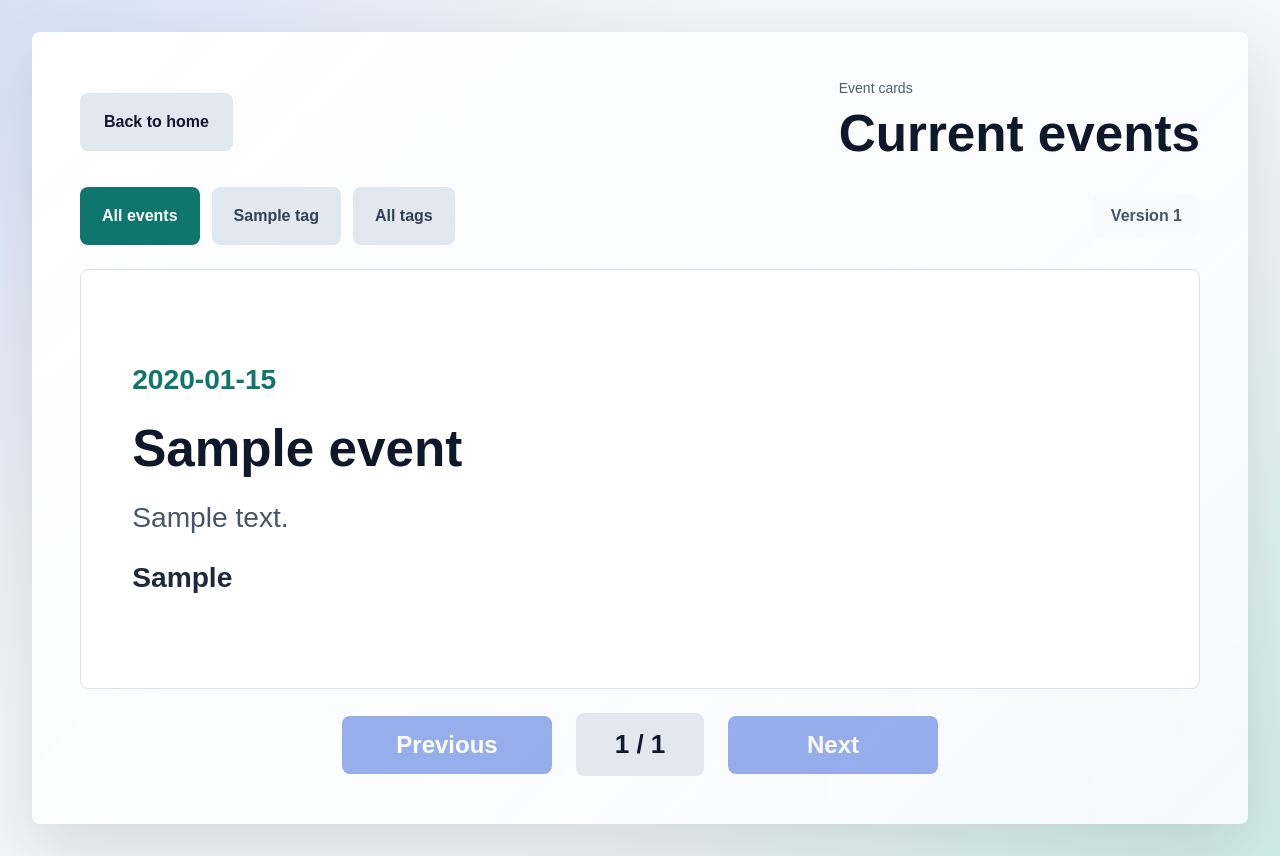
After one commit to German7464/Kiosk_v001, a Flask app: page /kiosk/events in a window 1280 px wide. The commit adds this page. Run offline with Flask 3, Linux system fonts and the light colour scheme; data comes from the database, SQL or seed files in the repository; tables that the repository leaves empty hold one stand-in row (values such as "Sample post").

Commit message:
Add kiosk events page

```diff
--- a/kiosk/app.py
+++ b/kiosk/app.py
@@ -16,6 +16,10 @@ def create_app():
     def kiosk_home():
         return render_template("kiosk_home.html")
 
+    @app.get("/kiosk/events")
+    def kiosk_events():
+        return render_template("kiosk_events.html")
+
     @app.get("/preview")
     def preview():
         return render_template("preview.html")
--- a/kiosk/static/css/base.css
+++ b/kiosk/static/css/base.css
@@ -169,6 +169,273 @@ h1 {
     }
 }
 
+.events-screen {
+    position: relative;
+    width: min(100%, 1240px);
+    min-height: min(820px, calc(100vh - 64px));
+    display: grid;
+    grid-template-rows: auto auto 1fr auto;
+    gap: 24px;
+    padding: clamp(24px, 4vw, 48px);
+    border-radius: 8px;
+    background:
+        linear-gradient(135deg, rgba(255, 255, 255, 0.98), rgba(248, 250, 252, 0.92)),
+        repeating-linear-gradient(90deg, rgba(15, 118, 110, 0.07) 0 1px, transparent 1px 88px),
+        repeating-linear-gradient(0deg, rgba(29, 78, 216, 0.06) 0 1px, transparent 1px 88px);
+    box-shadow: 0 24px 70px rgba(31, 41, 55, 0.14);
+    animation: screen-enter 360ms ease-out both;
+}
+
+.events-header,
+.events-toolbar,
+.events-controls,
+.tags-modal-header {
+    display: flex;
+    align-items: center;
+}
+
+.events-header {
+    justify-content: space-between;
+    gap: 24px;
+}
+
+.events-header h1 {
+    font-size: clamp(38px, 4vw, 62px);
+    color: #0f172a;
+}
+
+.back-action,
+.nav-button,
+.tag-button,
+.close-button {
+    min-height: 58px;
+    border: 0;
+    border-radius: 8px;
+    font: inherit;
+    font-weight: 700;
+    cursor: pointer;
+}
+
+.back-action {
+    display: inline-flex;
+    align-items: center;
+    justify-content: center;
+    padding: 0 24px;
+    color: #0f172a;
+    background: #e2e8f0;
+    text-decoration: none;
+}
+
+.admin-transition {
+    position: absolute;
+    width: 96px;
+    height: 96px;
+    top: 0;
+    right: 0;
+    overflow: hidden;
+    opacity: 0;
+    color: transparent;
+}
+
+.events-toolbar {
+    justify-content: space-between;
+    gap: 20px;
+}
+
+.tag-filter-area,
+.tag-list {
+    display: flex;
+    align-items: center;
+    gap: 12px;
+    flex-wrap: wrap;
+}
+
+.tag-button {
+    padding: 0 22px;
+    color: #334155;
+    background: #e2e8f0;
+}
+
+.tag-button.active {
+    color: #ffffff;
+    background: #0f766e;
+}
+
+.version-badge {
+    flex: 0 0 auto;
+    padding: 14px 18px;
+    border-radius: 8px;
+    color: #475569;
+    background: #f8fafc;
+    font-weight: 700;
+}
+
+.event-card-display {
+    min-height: 420px;
+    display: grid;
+}
+
+.event-card {
+    display: grid;
+    align-items: stretch;
+    padding: clamp(28px, 4vw, 56px);
+    border: 1px solid #d9e2ec;
+    border-radius: 8px;
+    background: #ffffff;
+    box-shadow: inset 0 0 0 1px rgba(255, 255, 255, 0.8);
+}
+
+.empty-state,
+.event-card-body {
+    display: grid;
+    align-content: center;
+    gap: 22px;
+}
+
+.empty-state h2,
+.event-title {
+    margin: 0;
+    font-size: clamp(34px, 4vw, 64px);
+    line-height: 1.08;
+    color: #0f172a;
+}
+
+.empty-state p,
+.event-description,
+.event-place,
+.event-date {
+    margin: 0;
+    max-width: 820px;
+    font-size: clamp(22px, 2.2vw, 30px);
+    line-height: 1.35;
+    color: #475569;
+}
+
+.event-date {
+    color: #0f766e;
+    font-weight: 700;
+}
+
+.event-place {
+    color: #1e293b;
+    font-weight: 700;
+}
+
+.events-controls {
+    justify-content: center;
+    gap: 24px;
+}
+
+.nav-button {
+    min-width: 210px;
+    padding: 0 36px;
+    color: #ffffff;
+    background: #1d4ed8;
+    font-size: 24px;
+    transition: transform 180ms ease, background-color 180ms ease;
+}
+
+.nav-button:disabled {
+    cursor: default;
+    opacity: 0.45;
+}
+
+.nav-button:not(:disabled):hover,
+.nav-button:not(:disabled):focus-visible {
+    background: #0f766e;
+    transform: translateY(-2px);
+}
+
+.card-counter {
+    min-width: 128px;
+    padding: 16px 22px;
+    border-radius: 8px;
+    color: #0f172a;
+    background: #e2e8f0;
+    text-align: center;
+    font-size: 26px;
+    font-weight: 700;
+}
+
+.tags-modal {
+    position: fixed;
+    inset: 0;
+    z-index: 20;
+    display: grid;
+    place-items: center;
+    padding: 32px;
+    background: rgba(15, 23, 42, 0.42);
+}
+
+.tags-modal[hidden] {
+    display: none;
+}
+
+.tags-modal-panel {
+    width: min(100%, 760px);
+    max-height: min(720px, calc(100vh - 64px));
+    overflow: auto;
+    padding: 32px;
+    border-radius: 8px;
+    background: #ffffff;
+}
+
+.tags-modal-header {
+    justify-content: space-between;
+    gap: 20px;
+    margin-bottom: 24px;
+}
+
+.tags-modal-header h2 {
+    margin: 0;
+    font-size: 34px;
+}
+
+.close-button {
+    padding: 0 22px;
+    color: #ffffff;
+    background: #1d4ed8;
+}
+
+.tags-modal-body {
+    display: flex;
+    flex-wrap: wrap;
+    gap: 12px;
+}
+
+.modal-tag {
+    padding: 14px 18px;
+    border-radius: 8px;
+    color: #334155;
+    background: #e2e8f0;
+    font-weight: 700;
+}
+
+.modal-empty {
+    margin: 0;
+    color: #475569;
+    font-size: 22px;
+}
+
+@media (max-width: 820px) {
+    .events-screen {
+        min-height: calc(100vh - 36px);
+    }
+
+    .events-header,
+    .events-toolbar,
+    .events-controls {
+        align-items: stretch;
+        flex-direction: column;
+    }
+
+    .back-action,
+    .nav-button,
+    .card-counter {
+        width: 100%;
+    }
+}
+
 @media (max-width: 720px) {
     .page {
         padding: 18px;
--- /dev/null
+++ b/kiosk/static/js/kiosk_events.js
@@ -0,0 +1,128 @@
+const eventsScreen = document.querySelector(".events-screen");
+const eventCard = document.querySelector("[data-event-card]");
+const emptyState = document.querySelector("[data-empty-state]");
+const cardCounter = document.querySelector("[data-card-counter]");
+const previousButton = document.querySelector("[data-previous-event]");
+const nextButton = document.querySelector("[data-next-event]");
+const tagList = document.querySelector("[data-tag-list]");
+const allTags = document.querySelector("[data-all-tags]");
+const tagsModal = document.querySelector("[data-tags-modal]");
+const openTagsButton = document.querySelector("[data-open-tags]");
+const closeTagsButton = document.querySelector("[data-close-tags]");
+const contentVersion = document.querySelector("[data-content-version]");
+const inactivitySeconds = Number(eventsScreen.dataset.inactivitySeconds);
+
+let events = [];
+let currentEventIndex = 0;
+let inactivityTimer = null;
+
+function resetInactivityTimer() {
+    window.clearTimeout(inactivityTimer);
+    inactivityTimer = window.setTimeout(() => {
+        window.location.href = "/kiosk";
+    }, inactivitySeconds * 1000);
+}
+
+function createTextElement(tagName, className, text) {
+    const element = document.createElement(tagName);
+    element.className = className;
+    element.textContent = text;
+    return element;
+}
+
+function renderEvent() {
+    eventCard.innerHTML = "";
+
+    if (events.length === 0) {
+        eventCard.appendChild(emptyState);
+        previousButton.disabled = true;
+        nextButton.disabled = true;
+        cardCounter.textContent = "0 / 0";
+        return;
+    }
+
+    const event = events[currentEventIndex];
+    const eventBody = document.createElement("div");
+    eventBody.className = "event-card-body";
+    eventBody.appendChild(createTextElement("p", "event-date", event.event_date || "Date to be announced"));
+    eventBody.appendChild(createTextElement("h2", "event-title", event.title));
+    eventBody.appendChild(createTextElement("p", "event-description", event.short_description || event.full_description || "No description yet."));
+    eventBody.appendChild(createTextElement("p", "event-place", event.place || "Place to be announced"));
+
+    eventCard.appendChild(eventBody);
+    previousButton.disabled = events.length < 2;
+    nextButton.disabled = events.length < 2;
+    cardCounter.textContent = `${currentEventIndex + 1} / ${events.length}`;
+}
+
+function renderTags(tags) {
+    tagList.innerHTML = "";
+    allTags.innerHTML = "";
+
+    if (tags.length === 0) {
+        allTags.appendChild(createTextElement("p", "modal-empty", "No tags available yet."));
+        return;
+    }
+
+    tags.slice(0, 4).forEach((tag) => {
+        const button = document.createElement("button");
+        button.className = "tag-button";
+        button.type = "button";
+        button.textContent = tag.name;
+        tagList.appendChild(button);
+    });
+
+    tags.forEach((tag) => {
+        const tagItem = createTextElement("span", "modal-tag", tag.name);
+        allTags.appendChild(tagItem);
+    });
+}
+
+function moveEvent(direction) {
+    if (events.length < 2) {
+        return;
+    }
+
+    currentEventIndex = (currentEventIndex + direction + events.length) % events.length;
+    renderEvent();
+    resetInactivityTimer();
+}
+
+async function loadKioskEventsPage() {
+    const [versionResponse, eventsResponse, tagsResponse] = await Promise.all([
+        fetch("/api/version"),
+        fetch("/api/events"),
+        fetch("/api/tags"),
+    ]);
+
+    const versionData = await versionResponse.json();
+    const eventsData = await eventsResponse.json();
+    const tagsData = await tagsResponse.json();
+
+    contentVersion.textContent = `Version ${versionData.content_version}`;
+    events = eventsData.events || [];
+    currentEventIndex = 0;
+    renderTags(tagsData.tags || []);
+    renderEvent();
+}
+
+previousButton.addEventListener("click", () => moveEvent(-1));
+nextButton.addEventListener("click", () => moveEvent(1));
+openTagsButton.addEventListener("click", () => {
+    tagsModal.hidden = false;
+    resetInactivityTimer();
+});
+closeTagsButton.addEventListener("click", () => {
+    tagsModal.hidden = true;
+    resetInactivityTimer();
+});
+
+["click", "pointerdown", "keydown", "touchstart"].forEach((eventName) => {
+    window.addEventListener(eventName, resetInactivityTimer, { passive: true });
+});
+
+loadKioskEventsPage().catch(() => {
+    contentVersion.textContent = "Version unavailable";
+    renderEvent();
+});
+resetInactivityTimer();
--- a/kiosk/templates/base.html
+++ b/kiosk/templates/base.html
@@ -10,5 +10,6 @@
     <main class="page">
         {% block content %}{% endblock %}
     </main>
+    {% block scripts %}{% endblock %}
 </body>
 </html>
--- /dev/null
+++ b/kiosk/templates/kiosk_events.html
@@ -0,0 +1,57 @@
+{% extends "base.html" %}
+
+{% block title %}Kiosk Events{% endblock %}
+
+{% block content %}
+<section class="events-screen" data-inactivity-seconds="60">
+    <header class="events-header">
+        <a class="back-action" href="{{ url_for('kiosk_home') }}">Back to home</a>
+        <div>
+            <p class="label">Event cards</p>
+            <h1>Current events</h1>
+        </div>
+        <a class="admin-transition" href="/admin" aria-label="Admin transition">Admin</a>
+    </header>
+
+    <div class="events-toolbar">
+        <div class="tag-filter-area" aria-label="Tag filters">
+            <button class="tag-button active" type="button" data-tag-filter="all">All events</button>
+            <div class="tag-list" data-tag-list></div>
+            <button class="tag-button" type="button" data-open-tags>All tags</button>
+        </div>
+        <div class="version-badge" data-content-version>Version loading</div>
+    </div>
+
+    <section class="event-card-display" aria-live="polite">
+        <article class="event-card" data-event-card>
+            <div class="empty-state" data-empty-state>
+                <p class="label">No active events</p>
+                <h2>Events will appear here after they are published.</h2>
+                <p>The kiosk events page is ready and waiting for active event cards.</p>
+            </div>
+        </article>
+    </section>
+
+    <footer class="events-controls">
+        <button class="nav-button" type="button" data-previous-event>Previous</button>
+        <div class="card-counter" data-card-counter>0 / 0</div>
+        <button class="nav-button" type="button" data-next-event>Next</button>
+    </footer>
+
+    <div class="tags-modal" data-tags-modal hidden>
+        <div class="tags-modal-panel" role="dialog" aria-modal="true" aria-labelledby="tags-modal-title">
+            <div class="tags-modal-header">
+                <h2 id="tags-modal-title">All tags</h2>
+                <button class="close-button" type="button" data-close-tags>Close</button>
+            </div>
+            <div class="tags-modal-body" data-all-tags>
+                <p>No tags available yet.</p>
+            </div>
+        </div>
+    </div>
+</section>
+{% endblock %}
+
+{% block scripts %}
+<script src="{{ url_for('static', filename='js/kiosk_events.js') }}"></script>
+{% endblock %}
```
Also changed, not shown: docs/CHANGELOG.md.
